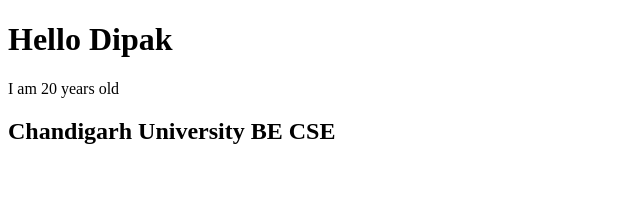
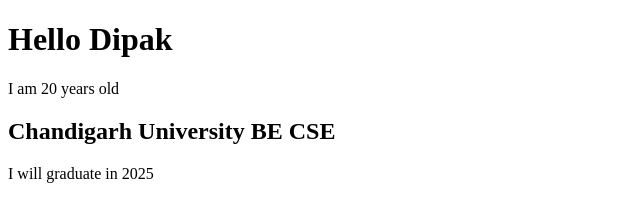
Before and after one commit to dipak12803/test, a plain HTML site: page index.html in a window 1280 px wide. Shown: the whole page, without its empty margins (0-640 px from the left). Drawn offline with Linux system fonts and the light colour scheme.

Commit message:
Update index.html

```diff
--- a/index.html
+++ b/index.html
@@ -9,6 +9,7 @@
     <h1>Hello Dipak</h1>
     <p>I am 20 years old</p>
     <h2>Chandigarh University BE CSE</h2>
+    <p>I will graduate in 2025</p>
 
 </body>
 </html>
```
